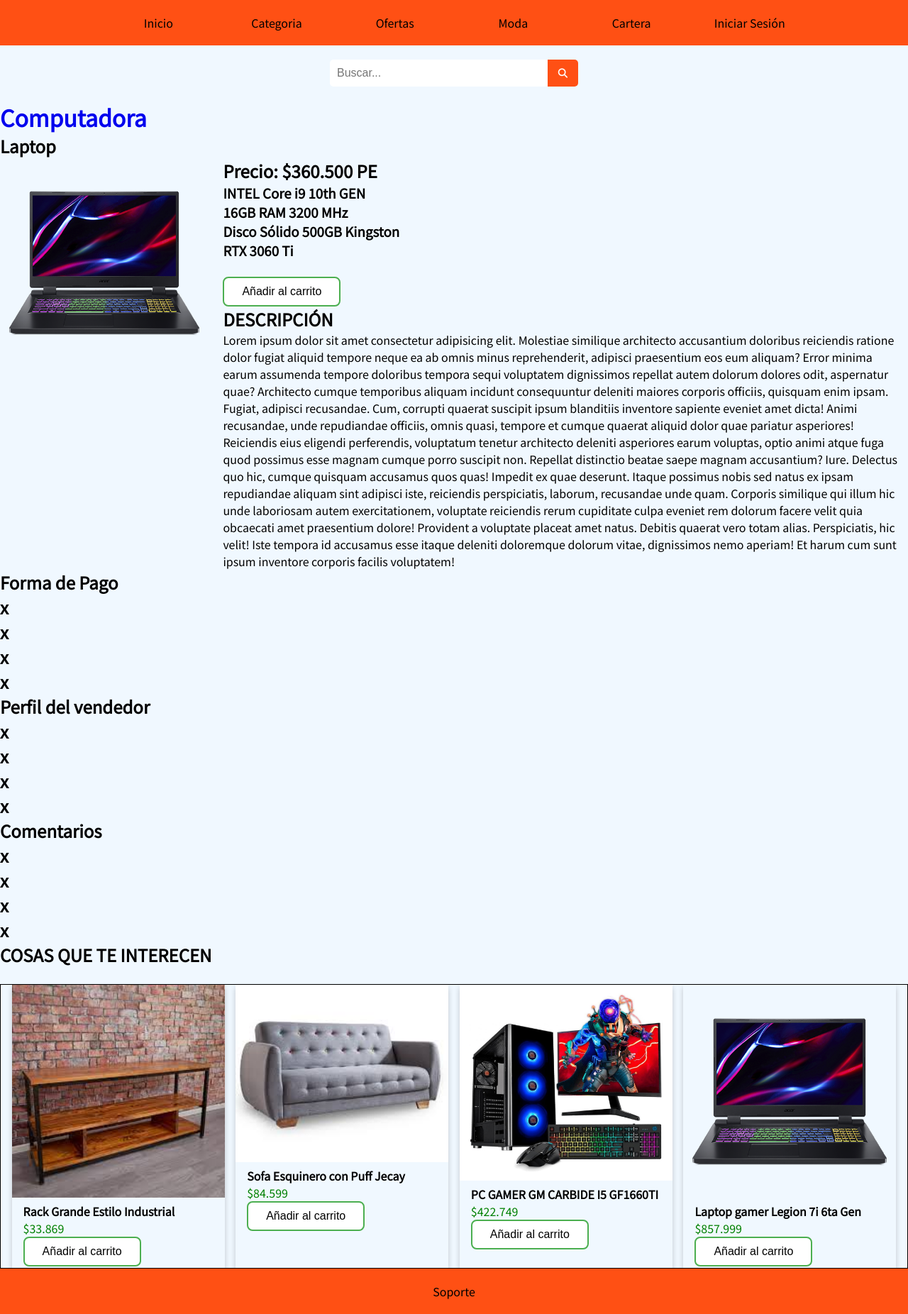
After one commit to LazaroBouhid/Compra-Facil, a PHP site: page /pages/Laptop.php in a window 1280 px wide. The commit adds this page. Shown: the whole page at 71% size. Run offline with PHP 8.4, Linux system fonts and the light colour scheme.

Commit message:
retoques

```diff
--- /dev/null
+++ b/css/stylebusquedapag.css
@@ -0,0 +1,36 @@
+.containerdos{
+    display: flex;
+    justify-content: center;
+    align-items: center;
+    margin: 20px auto;
+    position: relative;
+    width: fit-content;
+}
+
+.containerdos input{
+    width: 350px;
+    padding: 10px;
+    padding-right: 45px;
+    border-radius: 5px;
+    border: 0;
+    outline: none;
+    font-size: 1rem;
+}
+
+.containerdos button{
+    position: absolute;
+    right: 0;
+    top: 0;
+    bottom: 0;
+    margin: auto;
+    background-color: #FF5014;
+    padding: 10px 15px;
+    border: 0;
+    border-radius: 0 5px 5px 0;
+    color: #fff;
+    cursor: pointer;
+}
+
+.containerdos button:hover{
+    background-color: rgba(0,0,0,.2);
+}
--- /dev/null
+++ b/css/styleproduct.css
@@ -0,0 +1,13 @@
+.producto {
+    display: flex;
+    align-items: flex-start;
+    gap: 20px;
+}
+
+.producto img {
+    width: 23%;
+}
+
+.info {
+    flex: 1;
+}
--- /dev/null
+++ b/pages/Laptop.php
@@ -0,0 +1,180 @@
+<?php
+session_start();
+?>
+<!doctype html>
+<html>
+<head>
+<meta charset="UTF-8">
+	<meta http-equiv="X-UA-Compatible" content="IE=edge">
+	<meta name="viewport" content="width=device-width, initial-scale=1.0">
+	<title>COMPRA FACIL</title>
+    <link rel="shortcut icon" href="../access/img/Logo.ico">
+	<link rel="stylesheet" href="https://cdnjs.cloudflare.com/ajax/libs/font-awesome/6.7.2/css/all.min.css">
+	<link rel="preconnect" href="https://fonts.gstatic.com">
+	<link href="https://fonts.googleapis.com/css2?family=Montserrat:wght@400;500;600&family=Noto+Sans+JP&display=swap" rel="stylesheet">
+	<link rel="stylesheet" href="../css/styles.css">
+	<link rel="stylesheet" href="../css/stylebusquedapag.css">
+	<link rel="stylesheet" href="../css/stylemenu.css">
+	<link rel="stylesheet" href="../css/styleproduct.css">
+</head>
+<body>
+<header>
+	<script>
+	document.addEventListener("DOMContentLoaded", () => {
+		document.querySelectorAll("h1, h2, h3").forEach(el => {
+			el.addEventListener("copy", e => e.preventDefault());
+			el.addEventListener("cut", e => e.preventDefault());
+			el.addEventListener("contextmenu", e => e.preventDefault());
+		});
+	});
+	</script>
+		<nav class="navbar">
+			<div class="contenedor">
+				<a href="../index.php">Inicio</a>
+				<a href="#">Categoria</a>
+				<a href="#">Ofertas</a>
+				<a href="Ropa.html">Moda</a>
+				<a href="#">Cartera</a>
+				<?php if(isset($_SESSION['usuario'])): ?>
+				<a href="javascript:void(0)" class="user-icon"><?php echo $_SESSION['usuario']; ?></a>
+				<div class="user-container">
+					<div class="dropdown-menu">
+						<div class="dropdown-wrapper">
+							<div class="user-info">
+								<h3><?php echo $_SESSION['nombre']; ?></h3>
+							</div>
+							<hr>
+							<div class="menu-options">
+								<div>
+								<a href="../php/logout.php">Cerrar sesión</a>
+								</div>
+							</div>
+						</div>
+					</div>
+				</div>
+			</div>
+		</nav>
+					<?php else: ?>
+    				<a href="../pages/Registro.php">Iniciar Sesión</a>
+			</div>
+		</nav>
+					<?php endif; ?>
+	</header>
+		<div class="containerdos">
+			<input type="text" placeholder="Buscar...">
+			<button><i class="fa-solid fa-magnifying-glass"></i></button>
+		</div>
+<main id="blog">
+    <h1><a href="Computadora.html">Computadora</a></h1>
+
+    <h2>Laptop</h2>
+
+    <div class="producto">
+        <img src="../access/img/product-1.png" alt="Laptop">
+
+        <div class="info">
+            <h2>Precio: $360.500 PE</h2>
+            <h3>INTEL Core i9 10th GEN</h3>
+            <h3>16GB RAM 3200 MHz</h3>
+            <h3>Disco Sólido 500GB Kingston</h3>
+            <h3>RTX 3060 Ti</h3>
+			<br>
+			<button class="button-add">Añadir al carrito</button>
+
+    <h2>DESCRIPCIÓN</h2>
+
+    <p>
+Lorem ipsum dolor sit amet consectetur adipisicing elit. Molestiae similique architecto accusantium doloribus reiciendis ratione dolor fugiat aliquid tempore neque ea ab omnis minus reprehenderit, adipisci praesentium eos eum aliquam?
+Error minima earum assumenda tempore doloribus tempora sequi voluptatem dignissimos repellat autem dolorum dolores odit, aspernatur quae? Architecto cumque temporibus aliquam incidunt consequuntur deleniti maiores corporis officiis, quisquam enim ipsam.
+Fugiat, adipisci recusandae. Cum, corrupti quaerat suscipit ipsum blanditiis inventore sapiente eveniet amet dicta! Animi recusandae, unde repudiandae officiis, omnis quasi, tempore et cumque quaerat aliquid dolor quae pariatur asperiores!
+Reiciendis eius eligendi perferendis, voluptatum tenetur architecto deleniti asperiores earum voluptas, optio animi atque fuga quod possimus esse magnam cumque porro suscipit non. Repellat distinctio beatae saepe magnam accusantium? Iure.
+Delectus quo hic, cumque quisquam accusamus quos quas! Impedit ex quae deserunt. Itaque possimus nobis sed natus ex ipsam repudiandae aliquam sint adipisci iste, reiciendis perspiciatis, laborum, recusandae unde quam.
+Corporis similique qui illum hic unde laboriosam autem exercitationem, voluptate reiciendis rerum cupiditate culpa eveniet rem dolorum facere velit quia obcaecati amet praesentium dolore! Provident a voluptate placeat amet natus.
+Debitis quaerat vero totam alias. Perspiciatis, hic velit! Iste tempora id accusamus esse itaque deleniti doloremque dolorum vitae, dignissimos nemo aperiam! Et harum cum sunt ipsum inventore corporis facilis voluptatem!
+    </p>
+        </div>
+    </div>
+	<h2>Forma de Pago</h2>
+	<h2>x</h2>
+	<h2>x</h2>
+	<h2>x</h2>
+	<h2>x</h2>
+	<h2>Perfil del vendedor</h2>
+	<h2>x</h2>
+	<h2>x</h2>
+	<h2>x</h2>
+	<h2>x</h2>
+	<h2>Comentarios</h2>
+	<h2>x</h2>
+	<h2>x</h2>
+	<h2>x</h2>
+	<h2>x</h2>
+		<h2>COSAS QUE TE INTERECEN</H2>
+    <body>
+		<br>
+        <div class="page-content">
+            <div class="card">
+                <img src="../access/img/product-4.jpg" alt="Avatar" style="width:300px">
+                    <div class="container">
+                        <h4><b>Rack Grande Estilo Industrial</b></h4>
+                            <div class="v">
+                                <p>$33.869</p>
+                            </div>
+                            <button class="button-add">Añadir al carrito</button>
+                    </div>
+            </div>
+            <div class="card">
+                <img src="../access/img/product-3.jpg" alt="Avatar" style="width:300px">
+                    <div class="container">
+                        <h4><b>Sofa Esquinero con Puff Jecay</b></h4>
+                            <div class="v">
+                                <p>$84.599</p>
+                            </div>
+                            <button class="button-add">Añadir al carrito</button>
+                    </div>
+            </div>
+            <div class="card">
+                <img src="../access/img/product-2.jpg" alt="Avatar" style="width:300px">
+                    <div class="container">
+                        <h4><b>PC GAMER GM CARBIDE I5 GF1660TI</b></h4>
+                            <div class="v">
+                                <p>$422.749</p>
+                            </div>
+                            <button class="button-add">Añadir al carrito</button>
+                    </div>
+            </div>
+
+            <div class="card">
+                <img src="../access/img/product-1.png" alt="Avatar" style="width:300px">
+                    <div class="container">
+                        <h4><b>Laptop gamer Legion 7i 6ta Gen</b></h4>
+                            <div class="v">
+                                <p>$857.999</p>
+                            </div>
+                            <button class="button-add">Añadir al carrito</button>
+                    </div>
+            </div>
+        </div>
+    </body>
+
+</main>
+<footer>
+		</script>
+		<nav class="navbar">
+				<a href="#">Soporte</a>
+			</div>
+		</nav>
+</footer>
+
+<script>
+const userIcon = document.querySelector('.user-icon');
+const menu = document.querySelector('.dropdown-menu');
+
+if(userIcon){
+	userIcon.addEventListener('click', () => {
+		menu.classList.toggle('open-menu');
+	});
+}
+</script>
+</body>
+</html>
--- a/pages/Registro.php
+++ b/pages/Registro.php
@@ -5,7 +5,7 @@
 	<meta http-equiv="X-UA-Compatible" content="IE=edge">
 	<meta name="viewport" content="width=device-width, initial-scale=1.0">
 	<title>Login & register - CompraFacil</title>
-        <link rel="shortcut icon" href="../access/img/Logo.ico">
+    <link rel="shortcut icon" href="../access/img/Logo.ico">
 	<link rel="preconnect" href="https://fonts.gstatic.com">
 	<link href="https://fonts.googleapis.com/css2?family=Montserrat:wght@400;500;600&family=Noto+Sans+JP&display=swap" rel="stylesheet">
 	<link rel="stylesheet" href="../css/StyleLogin.css">
```
Also changed, not shown: css/stylebusqueda.css (added, +37 -0 lines), index.php (+7 -0 lines), pages/Laptop.html (deleted, +0 -95 lines), access/Img/ImagIndex.png.
